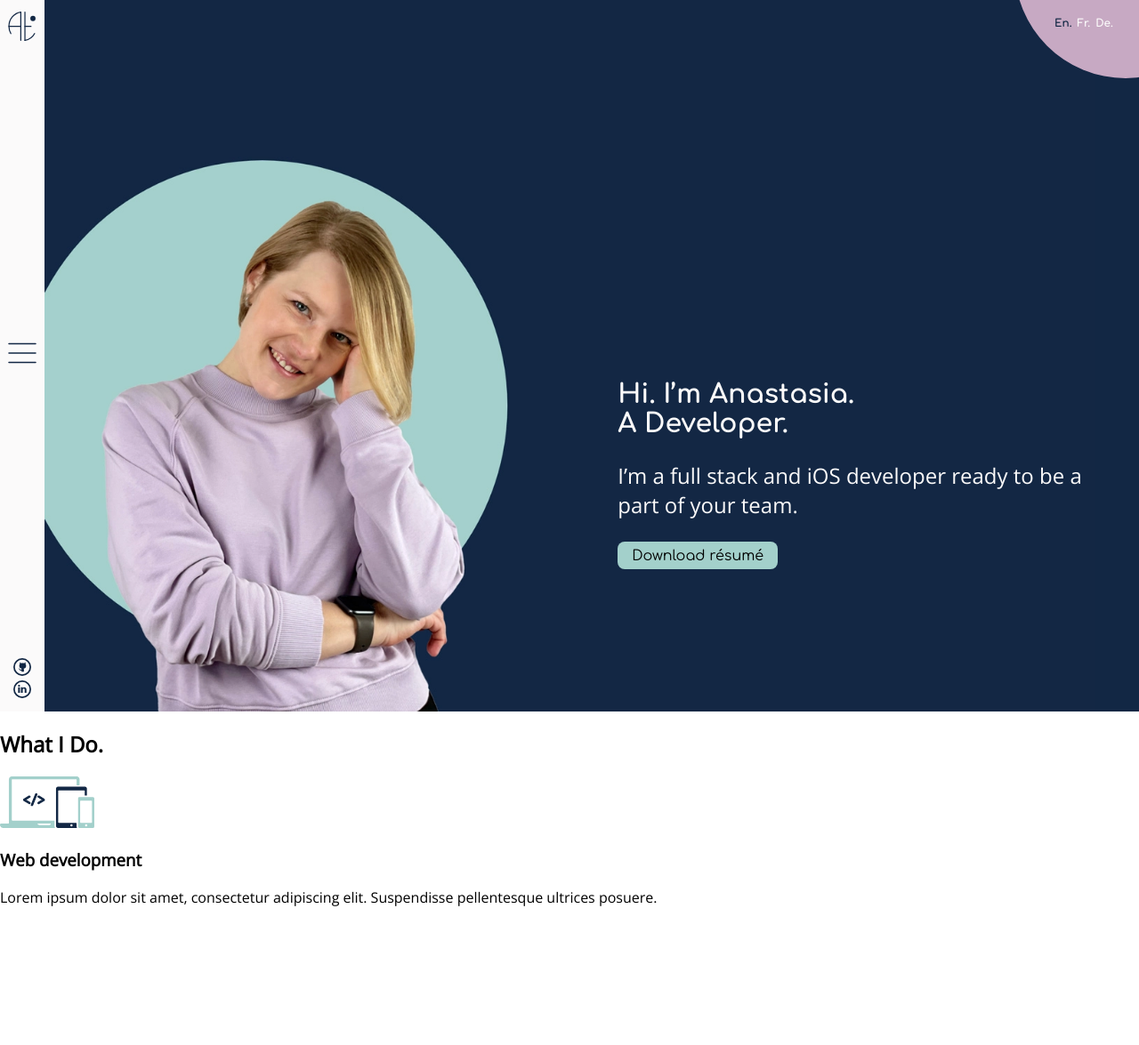
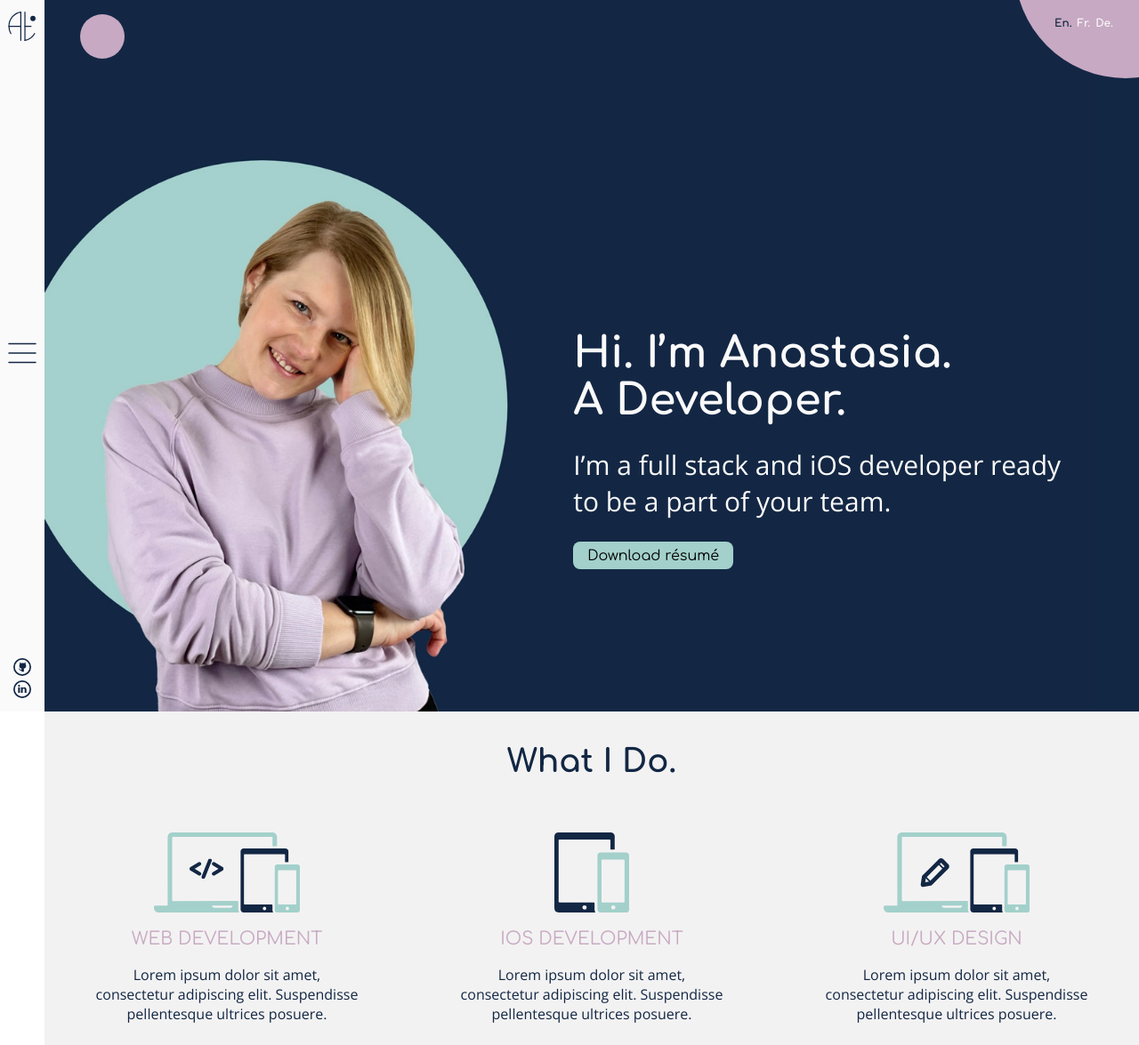
Before and after one commit to anatanczak/my-website-v2, a React (Create React App) app: page / in a window 1280 px wide. Shown: the whole page at 89% size. Before the commit the page ends 1036 px from the top, so only its background shows below. Built offline with nearby package versions, Linux system fonts and the light colour scheme; what i18next-xhr-backend would draw is missing.

Commit message:
add styles and animated ball component

```diff
--- /dev/null
+++ b/src/Components/BallComponent/Ball.tsx
@@ -0,0 +1,15 @@
+import React, { FunctionComponent, useEffect, useState } from 'react';
+
+import './styles.scss';
+
+type BallProps = {};
+
+const Ball: FunctionComponent<BallProps> = ({}) => {
+  return (
+    <div className="Stage">
+      <figure className="Ball Bubble"></figure>
+    </div>
+  );
+};
+
+export default Ball;
--- /dev/null
+++ b/src/Components/BallComponent/styles.scss
@@ -0,0 +1,88 @@
+@import 'src/_colors.scss';
+@import 'src/_vars.scss';
+@import 'src/_breakpoints.scss';
+
+.Ball {
+  display: inline-block;
+  width: 100%;
+  height: 100%;
+  border-radius: 100%;
+  position: relative;
+  background: $main-lilly;
+}
+
+.Ball.Bubble {
+  -webkit-animation: bubble-anim 2s 10s ease-out infinite;
+  animation: bubble-anim 2s 10s ease-out infinite;
+}
+
+.Stage {
+  width: 50px;
+  height: 50px;
+  // transform: scale(0);
+}
+@-webkit-keyframes bubble-anim {
+  0% {
+    -webkit-transform: scale(1);
+    transform: scale(1);
+  }
+
+  20% {
+    -webkit-transform: scaleY(0.95) scaleX(1.05);
+    transform: scaleY(0.95) scaleX(1.05);
+  }
+
+  48% {
+    -webkit-transform: scaleY(1.1) scaleX(0.9);
+    transform: scaleY(1.1) scaleX(0.9);
+  }
+
+  68% {
+    -webkit-transform: scaleY(0.98) scaleX(1.02);
+    transform: scaleY(0.98) scaleX(1.02);
+  }
+
+  80% {
+    -webkit-transform: scaleY(1.02) scaleX(0.98);
+    transform: scaleY(1.02) scaleX(0.98);
+  }
+
+  97%,
+  100% {
+    -webkit-transform: scale(1);
+    transform: scale(1);
+  }
+}
+
+@keyframes bubble-anim {
+  0% {
+    -webkit-transform: scale(1);
+    transform: scale(1);
+  }
+
+  20% {
+    -webkit-transform: scaleY(0.95) scaleX(1.05);
+    transform: scaleY(0.95) scaleX(1.05);
+  }
+
+  48% {
+    -webkit-transform: scaleY(1.1) scaleX(0.9);
+    transform: scaleY(1.1) scaleX(0.9);
+  }
+
+  68% {
+    -webkit-transform: scaleY(0.98) scaleX(1.02);
+    transform: scaleY(0.98) scaleX(1.02);
+  }
+
+  80% {
+    -webkit-transform: scaleY(1.02) scaleX(0.98);
+    transform: scaleY(1.02) scaleX(0.98);
+  }
+
+  97%,
+  100% {
+    -webkit-transform: scale(1);
+    transform: scale(1);
+  }
+}
--- a/src/Components/HomeComponent/HomeComponent.tsx
+++ b/src/Components/HomeComponent/HomeComponent.tsx
@@ -1,30 +1,19 @@
 import React, { FunctionComponent } from 'react';
 import { useTranslation } from 'react-i18next';
 
-import Service from './ServiceComponent/ServiceInterface';
+import NavBar from '../../Components/NavBar/NavBar';
+import Ball from '../BallComponent/Ball';
+import LanguageSelect from '../LanguageSelect/LanguageSelect';
+import ServiceComponent from './ServiceComponent/ServiceComponent';
 
-import NavBar from '../../Components/NavBar/NavBar';
-import LanguageSelect from '../LanguageSelect/LanguageSelect';
-
-import webDevIcon from '../../assets/icons/web_dev_icon.svg';
+import services from './Services';
 
 import './styles.scss';
-import ServicesComponent from './ServiceComponent/ServiceComponent';
-import ServiceComponent from './ServiceComponent/ServiceComponent';
 
 type HomeComponentProps = {};
 
 const HomeComponent: FunctionComponent<HomeComponentProps> = ({}) => {
   const { t }: { t: any } = useTranslation();
-
-  const services: Array<Service> = [
-    {
-      image: webDevIcon,
-      altText: t('home.services.webDevelopment.altText'),
-      title: t('home.services.webDevelopment.title'),
-      text: t('home.services.webDevelopment.text')
-    }
-  ];
 
   return (
     <>
@@ -32,6 +21,7 @@ const HomeComponent: FunctionComponent<HomeComponentProps> = ({}) => {
       <LanguageSelect />
       <div className="HomeComponentContainer">
         <div className="HomeComponentContainer-IntroductionAndPitchContainer">
+          <Ball />
           <div className="HomeComponentContainer-IntroductionAndPitchContainer-TextAndButtonContainer">
             <h1 className="HomeComponentContainer-IntroductionAndPitchContainer-TextAndButtonContainer-MainTitle">
               {t('home.mainTitle')}
@@ -44,13 +34,20 @@ const HomeComponent: FunctionComponent<HomeComponentProps> = ({}) => {
             </button>
           </div>
         </div>
-        <div className="HomeComponentContainer-WhatIDoContainer">
-          <h2> {t('home.services')} </h2>
-          {services.map((service, index) => {
-            return (
-              <ServiceComponent service={service} key={service.title + index} />
-            );
-          })}
+        <div className="HomeComponentContainer-ServicesContainer">
+          <h2 className="HomeComponentContainer-ServicesContainer-Title">
+            {t('home.services')}{' '}
+          </h2>
+          <div className="HomeComponentContainer-ServicesContainer-Services">
+            {services.map((service, index) => {
+              return (
+                <ServiceComponent
+                  service={service}
+                  key={service.title + index}
+                />
+              );
+            })}
+          </div>
         </div>
       </div>
     </>
--- a/src/Components/HomeComponent/ServiceComponent/ServiceComponent.tsx
+++ b/src/Components/HomeComponent/ServiceComponent/ServiceComponent.tsx
@@ -1,4 +1,5 @@
 import React, { FunctionComponent } from 'react';
+import { useTranslation } from 'react-i18next';
 
 import Service from './ServiceInterface';
 
@@ -11,15 +12,16 @@ type ServiceComponentProps = {
 const ServiceComponent: FunctionComponent<ServiceComponentProps> = ({
   service
 }) => {
+  const { t }: { t: any } = useTranslation();
   return (
-    <div className="ServicetContainer">
+    <div className="ServiceContainer">
       <img
         className="ServiceContainer-Image"
         src={service.image}
-        alt={service.altText}
+        alt={t(service.altText)}
       />
-      <h3 className="ServiceContainer-Title">{service.title}</h3>
-      <p className="ServiceContainer-Text">{service.text}</p>
+      <h3 className="ServiceContainer-Title">{t(service.title)}</h3>
+      <p className="ServiceContainer-Text">{t(service.text)}</p>
     </div>
   );
 };
--- a/src/Components/HomeComponent/ServiceComponent/styles.scss
+++ b/src/Components/HomeComponent/ServiceComponent/styles.scss
@@ -3,30 +3,46 @@
 @import 'src/_breakpoints.scss';
 
 /* ---------------------------  Commont Styles --------------------------- */
-.ServicesContainer {
+
+.ServiceContainer {
   display: flex;
   flex-direction: column;
   align-items: center;
   justify-content: center;
-}
+  margin: 1em;
 
-/* ---------------------------  Mobile --------------------------- */
-
-@media (max-width: $mobile-max-width) {
-}
-
-/* ---------------------------  Longer Mobile --------------------------- */
-@media (max-width: $mobile-max-width) and (min-height: $shortmobile-max-height) {
-}
-
-/* ---------------------------  Tablet --------------------------- */
-@media (min-width: 768px) {
-}
-
-/* ---------------------------  Tablet --------------------------- */
-@media (min-width: 768px) and (orientation: portrait) {
+  &-Image {
+    width: auto;
+    height: 60px;
+    margin: 0.5em;
+  }
+  &-Title {
+    text-transform: uppercase;
+    text-align: center;
+    color: $main-lilly;
+    font: $mobile-tablet-h3;
+    margin: 0.5em;
+  }
+  &-Text {
+    margin: 0.5em;
+    width: 80%;
+    text-align: center;
+    color: $main-darkblue;
+    font: $mobile-tablet-p;
+  }
 }
 
 /* ---------------------------  Desktop --------------------------- */
 @media (min-width: 1024px) {
+  .ServiceContainer {
+    &-Image {
+      height: 90px;
+    }
+    &-Title {
+      font: $desktop-h3;
+    }
+    &-Text {
+      font: $desktop-p;
+    }
+  }
 }
--- /dev/null
+++ b/src/Components/HomeComponent/Services.ts
@@ -0,0 +1,27 @@
+import Service from './ServiceComponent/ServiceInterface';
+import webDevIcon from '../../assets/icons/web_dev_icon.svg';
+import iosWebicon from '../../assets/icons/ios_dev_icon.svg';
+import uiDesignIcon from '../../assets/icons/ui_design_icon.svg';
+
+const services: Array<Service> = [
+  {
+    image: webDevIcon,
+    altText: 'home.services.webDevelopment.altText',
+    title: 'home.services.webDevelopment.title',
+    text: 'home.services.webDevelopment.text'
+  },
+  {
+    image: iosWebicon,
+    altText: 'home.services.iosDevelopment.altText',
+    title: 'home.services.iosDevelopment.title',
+    text: 'home.services.iosDevelopment.text'
+  },
+  {
+    image: uiDesignIcon,
+    altText: 'home.services.uiDesign.altText',
+    title: 'home.services.uiDesign.title',
+    text: 'home.services.uiDesign.text'
+  }
+];
+
+export default services;
--- a/src/Components/HomeComponent/styles.scss
+++ b/src/Components/HomeComponent/styles.scss
@@ -2,6 +2,14 @@
 @import 'src/_vars.scss';
 @import 'src/_buttons.scss';
 @import 'src/_breakpoints.scss';
+
+@mixin h2Title {
+  color: $main-darkblue;
+  font: $mobile-tablet-h2;
+  text-align: center;
+  margin: 0;
+  padding: 1em;
+}
 
 .HomeComponentContainer {
   &-IntroductionAndPitchContainer {
@@ -21,6 +29,18 @@
       &-DownloadButton {
         @include pale-green-button;
       }
+    }
+  }
+  &-ServicesContainer {
+    background-color: $main-lightgrey;
+    display: flex;
+    flex-direction: column;
+
+    &-Title {
+      @include h2Title;
+    }
+    &-Services {
+      display: flex;
     }
   }
 }
@@ -48,6 +68,12 @@
         }
       }
     }
+
+    &-ServicesContainer {
+      &-Services {
+        flex-direction: column;
+      }
+    }
   }
 }
 
@@ -69,10 +95,10 @@
 /* ---------------------------  Tablet --------------------------- */
 @media (min-width: 768px) {
   .HomeComponentContainer {
+    margin-left: 50px;
     &-IntroductionAndPitchContainer {
       z-index: -1;
       position: relative;
-      margin-left: 50px;
       height: 100vh;
       background-image: url('../../assets/img/home_background_tablet.webp');
       display: flex;
@@ -113,6 +139,22 @@
     &-IntroductionAndPitchContainer {
       background-image: url('../../assets/img/home_background_desktop.webp');
       padding: 0;
+
+      &-TextAndButtonContainer {
+        margin-right: 50px;
+        &-MainTitle {
+          font: $desktop-h1;
+        }
+        &-Pitch {
+          font: $desktop-pitch-font;
+        }
+      }
+    }
+
+    &-ServicesContainer {
+      &-Title {
+        font: $desktop-h2;
+      }
     }
   }
 }
--- a/src/_vars.scss
+++ b/src/_vars.scss
@@ -8,7 +8,7 @@ $button-font: 400 16px 'Comfortaa', sans-serif;
 /* ------------- H1 Fonts ---------------  */
 $mobile-h1: 700 24px 'Comfortaa', sans-serif;
 $tablet-h1: 700 30px 'Comfortaa', sans-serif;
-$desktop-h1: 700 48px 'Comforta', sans-serif;
+$desktop-h1: 700 48px 'Comfortaa', sans-serif;
 
 /* ------------- H2 Fonts ---------------  */
 $mobile-tablet-h2: 700 24px 'Comfortaa', sans-serif;
--- a/src/index.css
+++ b/src/index.css
@@ -11,7 +11,7 @@ body {
 *,
 *:before,
 *:after {
-  box-sizing: inherit;
+  box-sizing: border-box;
 }
 h {
   font-family: 'Comfortaa', sans-serif;
--- a/src/locales/en/translation.json
+++ b/src/locales/en/translation.json
@@ -9,5 +9,11 @@
   "home.services": "What I Do.",
   "home.services.webDevelopment.title": "Web development",
   "home.services.webDevelopment.text": "Lorem ipsum dolor sit amet, consectetur adipiscing elit. Suspendisse pellentesque ultrices posuere.",
-  "home.services.webDevelopment.altText": "Web development icon"
+  "home.services.webDevelopment.altText": "Web development icon",
+  "home.services.iosDevelopment.title": "IOS development",
+  "home.services.iosDevelopment.text": "Lorem ipsum dolor sit amet, consectetur adipiscing elit. Suspendisse pellentesque ultrices posuere.",
+  "home.services.iosDevelopment.altText": "Ios development icon",
+  "home.services.uiDesign.title": "UI/UX design",
+  "home.services.uiDesign.text": "Lorem ipsum dolor sit amet, consectetur adipiscing elit. Suspendisse pellentesque ultrices posuere.",
+  "home.services.uiDesign.altText": "UI/UX design icon"
 }
```
Also changed, not shown: src/assets/icons/ios_dev_icon.svg (added), src/assets/icons/ui_design_icon.svg (added).
